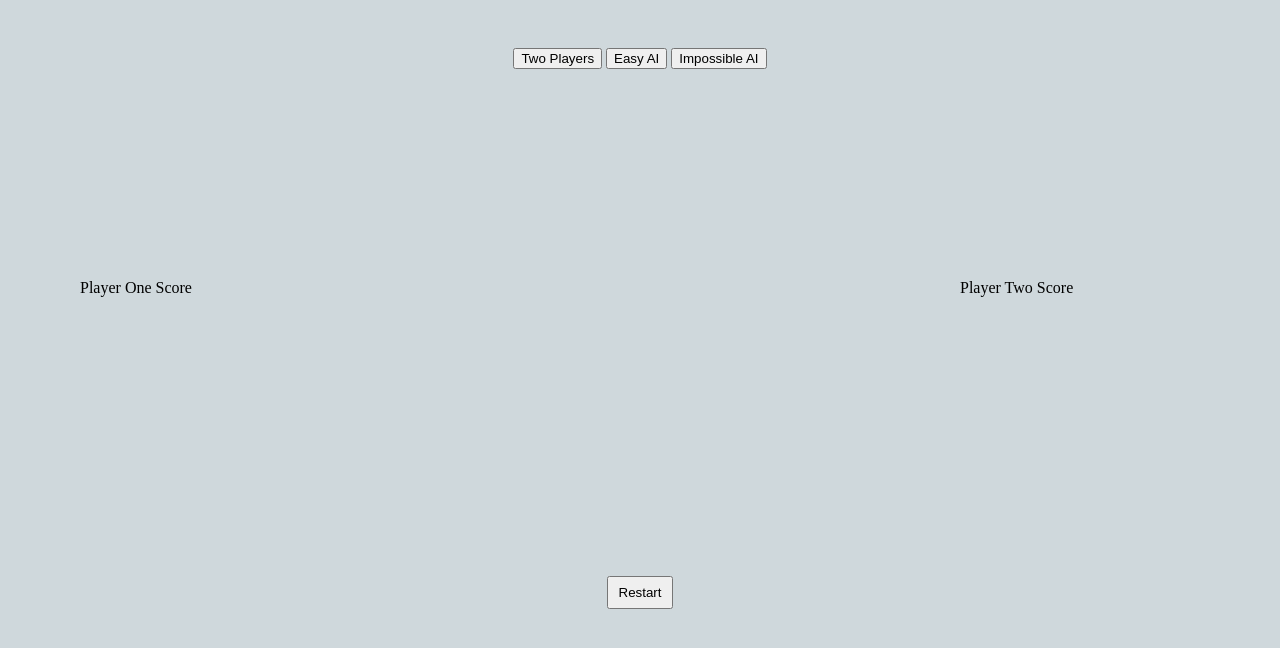
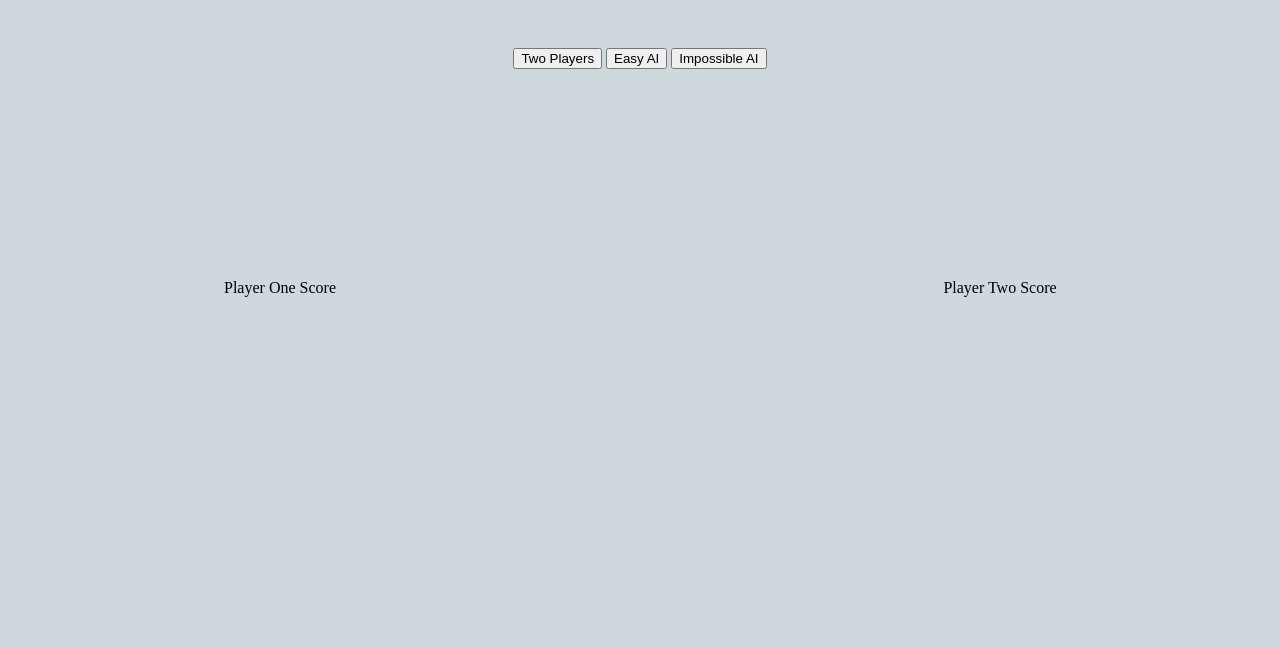
Before and after one commit to AndrewLin95/tictactoe, a plain HTML site: page index.html in a window 1280 px wide. Shown: the part 120-768 px from the top of the page. Drawn offline with Linux system fonts and the light colour scheme.

Commit message:
formatting

```diff
--- a/style.css
+++ b/style.css
@@ -88,6 +88,7 @@ body{
     display:flex;
     flex-direction: column;
     justify-content: center;
+    align-items: center;
     width: 15em;
 }
 
@@ -113,15 +114,6 @@ body{
     gap: 0.5em;
 }
 
-
-.left{
-    margin-right: 5em;
-}
-
-.right{
-    margin-left: 5em;
-}
-
 .rows,
 .columns{
     border: solid 1px lightgrey;
@@ -141,7 +133,7 @@ body{
 
 #restart{
     margin: 3vh;
-    display:flex;
+    display: none;
     justify-content: center;
     align-items: center;
     width: 5em;
```
